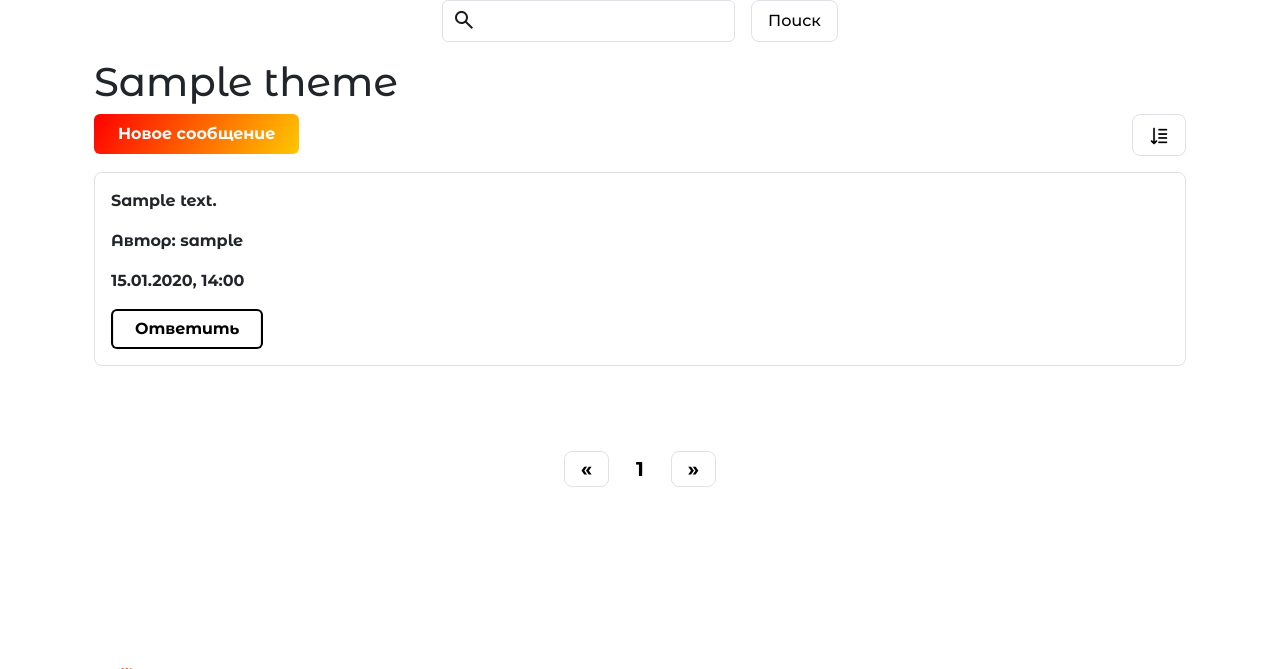
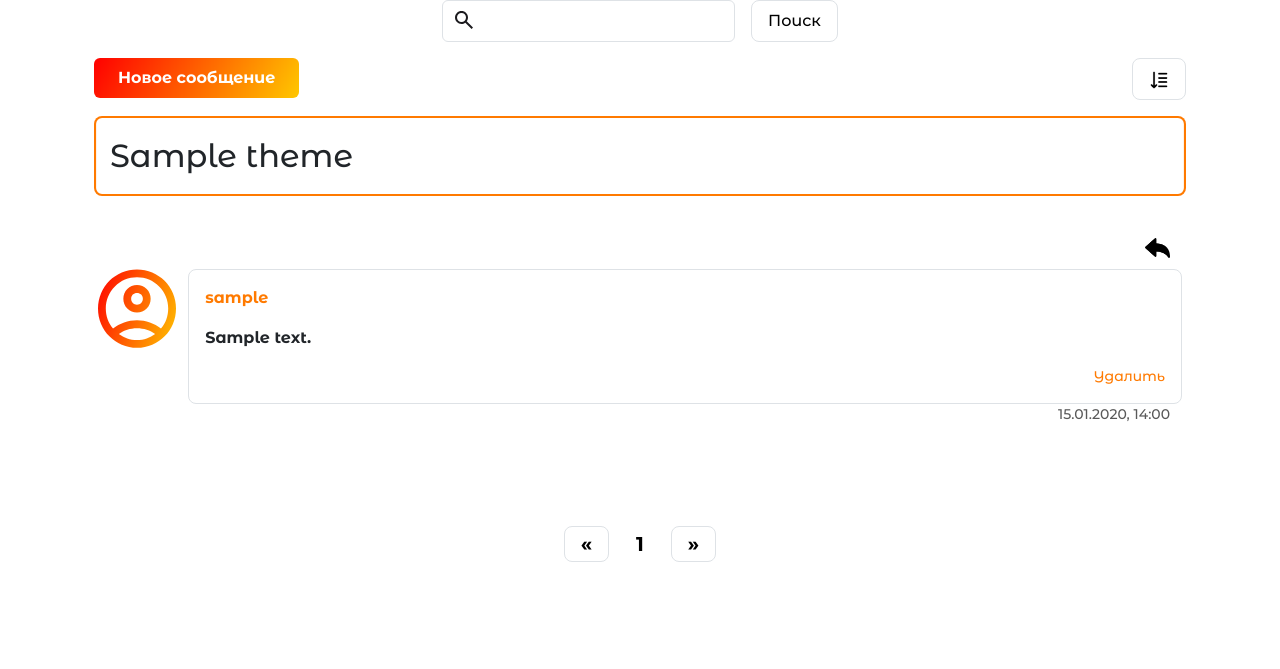
Before and after one commit to VadimBarinov/Bicycle-Forum, a Django app: page /section/1/theme/1/ in a window 1280 px wide. Shown: the part 125-794 px from the top of the page. Run offline with Django 5.2, Linux system fonts and the light colour scheme; a user stored in the database is signed in; tables that the repository leaves empty hold one stand-in row (values such as "Sample post").

Commit message:
deleted unused js scripts + created message_item.html

```diff
--- a/app/forum/models.py
+++ b/app/forum/models.py
@@ -85,6 +85,7 @@ class Message(models.Model):
         on_delete=models.PROTECT,
         related_name="all_parents",
         null=True,
+        blank=True,
     )
     is_active = models.BooleanField(
         default=True,
@@ -108,6 +109,7 @@ class Message(models.Model):
 
     def deactivate_message(self):
         self.is_active = False
+        self.save(update_fields=["is_active"])
         Theme.objects.filter(pk=self.theme.pk).update(
             messages_count=Message.objects.filter(
                 is_active=True,
--- a/app/forum/static/forum/css/styles.css
+++ b/app/forum/static/forum/css/styles.css
@@ -227,7 +227,7 @@ body {
   transition: 0.2s;
 }
 .my-view-all-container:hover {
-  opacity: 0.6;
+  opacity: 0.7;
 }
 
 .carousel {
@@ -650,6 +650,11 @@ body {
   cursor:pointer;
 }
 
+.message-on-theme {
+  font-weight: 700;
+  font-size: 16px;
+}
+
 .message-on-theme:target {
   box-shadow: inset 0 0 0 2.1px #ff7a00;
 }
@@ -673,11 +678,11 @@ body {
 }
 
 .section-container:hover {
-  opacity: 0.6;
+  opacity: 0.7;
 }
 
 .theme-container {
-  font-weight: 500;
+  font-weight: 700;
   font-size: 16px;
   cursor: pointer;
   transition: 0.2s;
@@ -688,7 +693,7 @@ body {
   box-shadow: inset 0 0 0 2.1px #ff7a00;
 }
 
-.theme-text {
+.text-line-clamp-3 {
   overflow: hidden;
   text-overflow: ellipsis;
   display: -moz-box;
@@ -700,11 +705,8 @@ body {
   box-orient: vertical;
 }
 
-.theme-title {
-  font-weight: 700;
-}
-
 .theme-info-container p {
+  font-weight: 500;
   margin-bottom: 0;
   font-size: 14px;
   color: #595959;
@@ -714,3 +716,30 @@ body {
   font-size: 2rem;
   font-weight: 500;
 }
+
+.message-info-container p {
+  font-weight: 500;
+  margin-bottom: 0;
+  font-size: 14px;
+  color: #595959;
+}
+
+.btn-answer-container {
+  justify-content: end;
+}
+
+.my-btn-answer {
+  cursor: pointer;
+  transition: 0.2s;
+}
+
+.my-btn-answer:hover {
+  opacity: 0.7;
+  transition: 0.2s;
+}
+
+.delete-message-btn {
+  font-size: 14px;
+  border: 0;
+  background: none;
+}
--- a/app/forum/static/forum/js/add_del_favorites.js
+++ /dev/null
@@ -1,28 +0,0 @@
-$(document).ready(function () {
-    $('form[name=formFavorite]').submit(function () {
-        $.ajax({
-            data: $(this).serialize(),
-            url: currentUrl,
-            type: "POST",
-            dataType: "json",
-            success: function (response) {
-                if (response.is_taken == true) {
-                  if (response.is_added == true){
-                    $('#clickOnHeartFavorite' + response.bike_selected).attr('src', grad_heart);
-                    $('#clickOnBtnFavorite'+ response.bike_selected).removeClass('btn-primary').addClass('btn-outline-primary');
-                    $('#clickOnBtnFavorite'+ response.bike_selected).text('В избранном');
-                  }
-                  else {
-                    $('#clickOnHeartFavorite'+ response.bike_selected).attr('src', black_heart);
-                    $('#clickOnBtnFavorite'+ response.bike_selected).removeClass('btn-outline-primary').addClass('btn-primary');
-                    $('#clickOnBtnFavorite'+ response.bike_selected).text('В избранное');
-                  }
-                }
-                else {
-                  $(location).attr('href', login_url);
-                }
-            }
-        });
-        return false;
-    });
-})
--- a/app/forum/static/forum/js/bike_functions.js
+++ /dev/null
@@ -1,12 +0,0 @@
-function clickOnStar(id_star){
-
-    for (let i = 1; i <= id_star; i++){
-        $('#star-modal-' + i).attr('src', grad_star);
-    }
-    for (let i = id_star+1; i <= 5; i++){
-        $('#star-modal-' + i).attr('src', black_star);
-    }
-
-    $('[name=count_stars]').attr('value', id_star);
-
-}
--- a/app/forum/static/forum/js/delete_stars.js
+++ /dev/null
@@ -1,16 +0,0 @@
-$(document).ready(function () {
-    $('form[name=formDeleteStar]').submit(function () {
-        $.ajax({
-            data: $(this).serialize(),
-            url: currentUrl,
-            type: "POST",
-            dataType: "json",
-            success: function (response) {
-                if (response.is_taken == true) {
-                    window.location.reload();
-                }
-            }
-        });
-        return false;
-    });
-})
--- /dev/null
+++ b/app/forum/templates/forum/includes/message_item.html
@@ -0,0 +1,83 @@
+{%load static%}
+{%load forum_tags%}
+
+
+<div class="modal fade" id="deleteMessageModal{{ message.pk }}" tabindex="-1" aria-labelledby="deleteMessageModalLabel{{ message.pk }}" aria-hidden="true">
+  <div class="modal-dialog modal-dialog-centered">
+    <div class="modal-content">
+      <div class="modal-header">
+        <h1 class="modal-title fs-5" id="deleteMessageModalLabel{{ message.pk }}">Удалить сообщение</h1>
+        <button type="button" class="btn-close" data-bs-dismiss="modal" aria-label="Закрыть"></button>
+      </div>
+      <div class="modal-body">
+        Вы точно хотите удалить это сообщение?
+      </div>
+      <div class="modal-footer">
+        <button type="button" class="btn btn-outline-primary" data-bs-dismiss="modal">Отмена</button>
+          <form name="formDeleteMessage" method="post">
+              {% csrf_token %}
+              <input type="hidden" name="message_delete_id" value="{{ message.pk }}"/>
+              <button type="submit" class="btn btn-primary">Удалить</button>
+          </form>
+      </div>
+    </div>
+  </div>
+</div>
+
+
+<div class="message-on-theme p-3 my-3" id="message{{ message.pk }}">
+    <div class="d-flex btn-answer-container">
+        <a class="my-btn-answer p-2 pe-0" href="{% url 'create_answer' section_id=section_id theme_id=theme_id message_id=message.pk %}">
+            <img width="25" src="{% static 'forum/images/answer.png' %}">
+        </a>
+    </div>
+    <div class="d-flex row">
+        <div class="col-2 col-md-1 ps-0">
+            <div class="d-flex row">
+                {% if message.author.photo|find_image %}
+                  <img width="100%" src="{{ message.author.photo.url }}">
+                {% else %}
+                  <img width="100%" src="{{ default_profile }}">
+                {% endif %}
+            </div>
+        </div>
+        <div class="col-10 col-md-11 border my-border p-3">
+            <div>
+                <p class="text-line-clamp-3 text-orange">
+                    {{ message.author.username }}
+                </p>
+            </div>
+            <div>
+                <p class="message-content">
+                    {{ message.content }}
+                </p>
+            </div>
+
+            {% if user == message.author %}
+            <div class="d-flex">
+                <button class="p-0 ms-auto my-btn-answer text-orange delete-message-btn" type="button"
+                        data-bs-toggle="modal" data-bs-target="#deleteMessageModal{{ message.pk }}">
+                    Удалить
+                </button>
+            </div>
+            {% endif %}
+
+        </div>
+    </div>
+    <div class="message-info-container">
+        <p class="text-end">{{ message.created_at|date:"d.m.Y, H:i" }}</p>
+    </div>
+
+
+
+    {% if message.parent_id %}
+    <form method="get">
+        <input
+            type="hidden"
+            name="parent_id"
+            value="{{ message.parent_id }}"
+        />
+        <p><input type="submit" value="Ответил на: {{ message.parent_id }}" /></p>
+    </form>
+    {% endif %}
+</div>
--- a/app/forum/templates/forum/includes/theme_item.html
+++ b/app/forum/templates/forum/includes/theme_item.html
@@ -8,7 +8,7 @@
                 <img src="{{ default_gradient_bike }}" width="70%"/>
             </div>
             <div class="col-12 col-md-6">
-                <p class="theme-text theme-title">{{ theme.title }}</p>
+                <p class="text-line-clamp-3">{{ theme.title }}</p>
             </div>
             <div class="col-12 col-md-4">
                 <div class="theme-info-container d-flex">
@@ -20,7 +20,7 @@
                     {% else %}
                       <img width="20" src="{{ default_profile }}">
                     {% endif %}
-                    <p class="theme-text text-orange">
+                    <p class="text-line-clamp-3 text-orange">
                         &nbsp{{ theme.author.username }}
                     </p>
                 </div>
@@ -28,7 +28,7 @@
                     <p>
                         Раздел:&nbsp
                     </p>
-                    <p class="theme-text text-orange">
+                    <p class="text-line-clamp-3 text-orange">
                         {{ theme.section.title }}
                     </p>
                 </div>
--- a/app/forum/templates/forum/messages_on_theme.html
+++ b/app/forum/templates/forum/messages_on_theme.html
@@ -7,8 +7,6 @@
 <div class="container">
 
     {% include 'forum/includes/query_filter.html' %}
-
-    <h1>{{ title }}</h1>
 
     <div class="d-flex row">
         <div class="col-8">
@@ -24,6 +22,12 @@
         </div>
     </div>
 
+    <div class="my-border border-color-orange my-3">
+        <div class="page-title p-3">
+            {{ title }}
+        </div>
+    </div>
+
     {% if not messages %}
       <div class="empty-bikes">
         <p>Ничего не найдено</p>
@@ -31,28 +35,7 @@
     {% endif %}
 
     {% for message in messages %}
-        <div class="message-on-theme border my-border p-3 my-3" id="message_{{ message.pk }}">
-            <p class="message-content">{{ message.content }}</p>
-            <p>Автор: {{ message.author }}</p>
-
-            {% if message.parent_id %}
-            <form method="get">
-                <input
-                    type="hidden"
-                    name="parent_id"
-                    value="{{ message.parent_id }}"
-                />
-                <p><input type="submit" value="Ответил на: {{ message.parent_id }}" /></p>
-            </form>
-            {% endif %}
-
-            <p>{{ message.created_at|date:"d.m.Y, H:i" }}</p>
-            <a href="{% url 'create_answer' section_id=section_id theme_id=theme_id message_id=message.pk %}">
-                <button class="btn btn-outline-primary">
-                    Ответить
-                </button>
-            </a>
-        </div>
+        {% include 'forum/includes/message_item.html' %}
     {% endfor %}
 
     {% include 'forum/includes/pagination.html' %}
--- a/app/forum/views.py
+++ b/app/forum/views.py
@@ -1,7 +1,6 @@
 from urllib.parse import urlencode
 
 from django.contrib.auth.mixins import LoginRequiredMixin
-from django.core.paginator import Paginator
 from django.shortcuts import (
     redirect,
     get_object_or_404
@@ -21,7 +20,8 @@ from forum.forms import (
 )
 from forum.models import (
     Theme,
-    Message, Section,
+    Message,
+    Section,
 )
 from forum.utils import DataMixin
 from forum.views_utils import (
@@ -29,6 +29,7 @@ from forum.views_utils import (
     get_message_list_with_query,
     check_click_ascending,
     sort_in_ascending_or_descending_order,
+    delete_message,
 )
 
 
@@ -47,14 +48,14 @@ class HomePage(DataMixin, ListView):
     section_filter_form = SectionFilterForm
     selected_sections = []
 
-    def get(self, request, *args, **kwargs):
+    def get(self, *args, **kwargs):
         query = self.request.GET.get("query")
         if query:
             params = {"query": query}
             base_url = reverse_lazy("theme_list")
             url = f"{base_url}?{urlencode(params)}"
             return redirect(url)
-        return super().get(request, *args, **kwargs)
+        return super().get(*args, **kwargs)
 
     def get_queryset(self):
         if "sections" in self.request.GET:
@@ -163,7 +164,7 @@ class MessagesOnThemeList(DataMixin, ListView):
     is_ascending = None
     query = None
 
-    def get(self, request, *args, **kwargs):
+    def get(self, *args, **kwargs):
         parent_id = self.request.GET.get("parent_id")
         if parent_id:
             base_url = reverse_lazy(
@@ -180,9 +181,22 @@ class MessagesOnThemeList(DataMixin, ListView):
             )
             print(all_messages)
             page = (all_messages.index(int(parent_id)) // self.paginate_by) + 1
-            url = f"{base_url}?page={page}#message_{parent_id}"
+            url = f"{base_url}?page={page}#message{parent_id}"
             return redirect(url)
-        return super().get(request, *args, **kwargs)
+        return super().get(*args, **kwargs)
+
+    def post(self, *args, **kwargs):
+        message_delete_id = self.request.POST.get("message_delete_id")
+        if message_delete_id:
+            delete_message(
+                user=self.request.user,
+                message_delete_id=message_delete_id,
+            )
+        return redirect(
+            "messages_on_theme",
+            theme_id=self.kwargs["theme_id"],
+            section_id=self.kwargs["section_id"],
+        )
 
     def get_queryset(self):
         object_list = self.model.active.filter(
--- a/app/templates/base.html
+++ b/app/templates/base.html
@@ -184,18 +184,5 @@
       </div>
 
     </div>
-    <script src="https://ajax.googleapis.com/ajax/libs/jquery/3.5.1/jquery.min.js"></script>
-    <script>
-      var currentUrl = $(location).attr('href');
-      var black_heart = "{% static 'forum/images/black_heart.svg' %}";
-      var grad_heart = "{% static 'forum/images/grad_heart.svg' %}";
-      var black_star = "{% static 'forum/images/black_star.svg' %}";
-      var grad_star = "{% static 'forum/images/grad_star.svg' %}";
-      var login_url = "{% url 'users:login' %}?next={{request.path}}";
-    </script>
-    <script type="text/javascript" src="{% static 'forum/js/add_del_favorites.js' %}"></script>
-    <script type="text/javascript" src="{% static 'forum/js/add_update_stars.js' %}"></script>
-    <script type="text/javascript" src="{% static 'forum/js/delete_stars.js' %}"></script>
-    <script type="text/javascript" src="{% static 'forum/js/bike_functions.js' %}"></script>
   </body>
 </html>
```
Also changed, not shown: app/forum/admin.py (+4 -3 lines), app/forum/static/forum/js/add_update_stars.js (deleted, +0 -32 lines), app/forum/views_utils.py (+10 -0 lines), app/forum/static/forum/images/answer.png (added).
